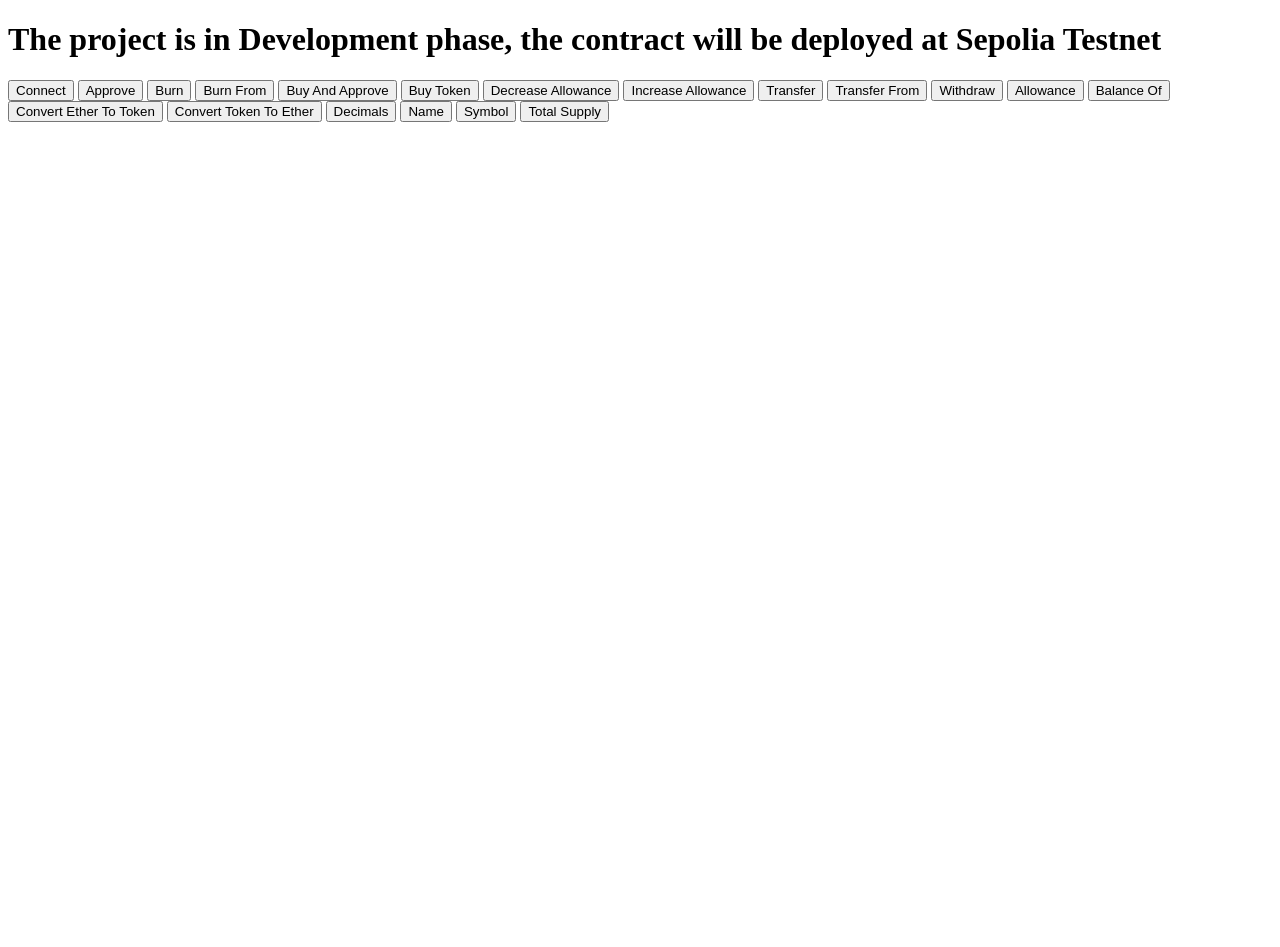
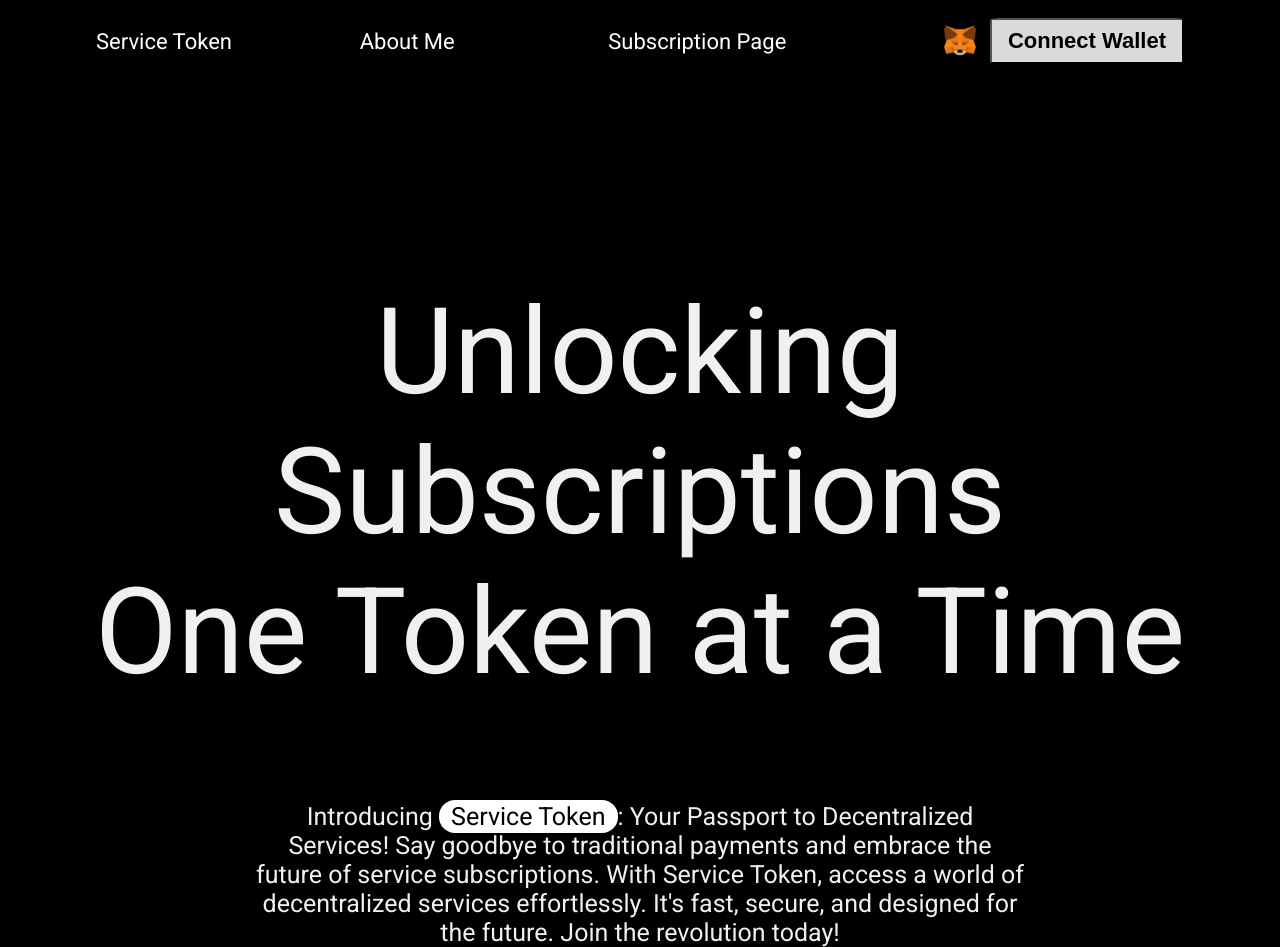
Before and after one commit to corps21/0xListService, a website with bundled scripts: page index.html in a window 1280 px wide. Before the commit the page ends 800 px from the top, so only its background shows below. Built offline with nearby package versions, Linux system fonts and the light colour scheme.

Commit message:
added css files

```diff
--- a/index.html
+++ b/index.html
@@ -4,29 +4,44 @@
     <meta charset="UTF-8">
     <meta name="viewport" content="width=device-width, initial-scale=1.0">
     <title>Token</title>
+    <link rel="preconnect" href="https://fonts.googleapis.com">
+    <link rel="preconnect" href="https://fonts.gstatic.com" crossorigin>
+    <link href="https://fonts.googleapis.com/css2?family=Fira+Sans:wght@300&family=Libre+Baskerville&family=Roboto&display=swap" rel="stylesheet">
+    <link rel="stylesheet" href="style.css">
 </head>
 <body>
-    <h1>The project is in Development phase, the contract will be deployed at Sepolia Testnet</h1>
 
-    <button id="connect">Connect</button>
-    <button id="approve">Approve</button>
-    <button>Burn</button>
-    <button>Burn From</button>
-    <button>Buy And Approve</button>
-    <button>Buy Token</button>
-    <button>Decrease Allowance</button>
-    <button>Increase Allowance</button>
-    <button>Transfer</button>
-    <button>Transfer From</button>
-    <button>Withdraw</button>
-    <button>Allowance</button>
-    <button>Balance Of</button>
-    <button>Convert Ether To Token</button>
-    <button>Convert Token To Ether</button>
-    <button>Decimals</button>
-    <button>Name</button>
-    <button>Symbol</button>
-    <button>Total Supply</button>
+    <div id="landing-page">
+        <div id="header">
+            <a href="" class="forLinks">Service Token</a>
+            <div>
+                <a href="" class="forLinks">About Me</a>
+                <a href="" class="forLinks">Subscription Page</a>
+                <div id="header-button">
+                    <img src="MetaMask_Fox.svg.png" alt="">
+                    <button class="forButton" id="connect">Connect Wallet</button>
+                </div>
+            </div>
+        </div>
+        <div id="aboutToken">
+            <div id="heading-container">
+                <div class="heading">
+                    Unlocking Subscriptions
+                </div>
+                <div class="heading">
+                    One Token at a Time
+                </div>
+            </div>
+            <div id="intro-text">
+                Introducing <span>Service Token</span>: Your Passport to Decentralized Services!
+
+                Say goodbye to traditional payments and embrace the future of service subscriptions. With Service Token, access a world of decentralized services effortlessly. It's fast, secure, and designed for the future. Join the revolution today!
+            </div>
+            <div>
+
+            </div>
+        </div>
+    </div>
     <script type="module" src="index.js"></script>
 </body>
 </html>
--- a/index.js
+++ b/index.js
@@ -1,11 +1,14 @@
+console.clear();
 import {ethers} from "./ethers.min.js";
 
 const connectButton = document.querySelector("#connect");
+console.log(connectButton)
 connectButton.onclick = connect;
-const approveButton = document.querySelector("#approve");
+
+
 
 const contractAddress="0x5FbDB2315678afecb367f032d93F642f64180aa3";
-const contractAbi=[
+const contractAbi = [
   {
     "inputs": [],
     "stateMutability": "nonpayable",
@@ -404,6 +407,8 @@
 let provider;
 let signer;
 
+
+
 async function connect() {
   if(typeof window.ethereum !== undefined) {
     try {
@@ -413,8 +418,4 @@
       console.log(error);
     }
   }
-
-    else {
-        console.log('Install metamask');
 }
-}
--- a/style.css
+++ b/style.css
@@ -0,0 +1,91 @@
+*{
+    margin:0;
+    padding:0;
+    box-sizing: border-box;
+}
+
+html,body{
+    font-family: Roboto;
+    height: 100%;
+    width: 100%;
+    background-color: #000000;
+    color:#eef0f2;
+    padding: 0px 32px;
+}
+
+#landing-page{
+    height:100vh;
+}
+
+#aboutToken{
+    margin-top: 200px;
+}
+#aboutToken .heading{
+    font-size: 120px;
+    text-align: center;
+}
+
+#heading-container{
+    display: flex;
+    flex-direction: column;
+}
+
+#intro-text{
+    margin-top:100px;
+    font-size: 25px;
+    text-align: center;
+    padding:0px 15vw;
+}
+
+#intro-text span {
+    background-color: white;
+    color: black;
+    border-radius: 16px;
+    padding: 2px 12px;
+    cursor: pointer;
+}
+
+#header{
+    display: flex;
+    justify-content: space-between;
+    align-items: center;
+    padding: 18px 32px;
+}
+
+#header > div {
+    display: flex;
+    justify-content: space-between;
+    align-items: center;
+    gap:12vw;
+}
+
+#header-button{
+    display: flex;
+    align-items: center;
+    gap:10px;
+}
+
+#header-button img{
+    height: 40px;
+    width: 40px;
+}
+
+.forLinks{
+    text-decoration: none;
+    color: white;
+    font-size: 22px;
+    text-transform: capitalize;
+}
+
+.forButton {
+    color:black;
+    font-size: 22px;
+    background-color: #dadada;
+    cursor: pointer;
+    font-weight: 700;
+    padding: 8px 16px;
+    border-radius: 5%;
+}
+.page{
+    height:100vh;
+}
```
Also changed, not shown: DALL·E 2023-09-16 16.41.37 - animated icon for a srt token, professional looking and trusty blue color.png (added), MetaMask_Fox.svg.png (added), 2 other files. Lines whose indentation alone changed are shown as unchanged.
